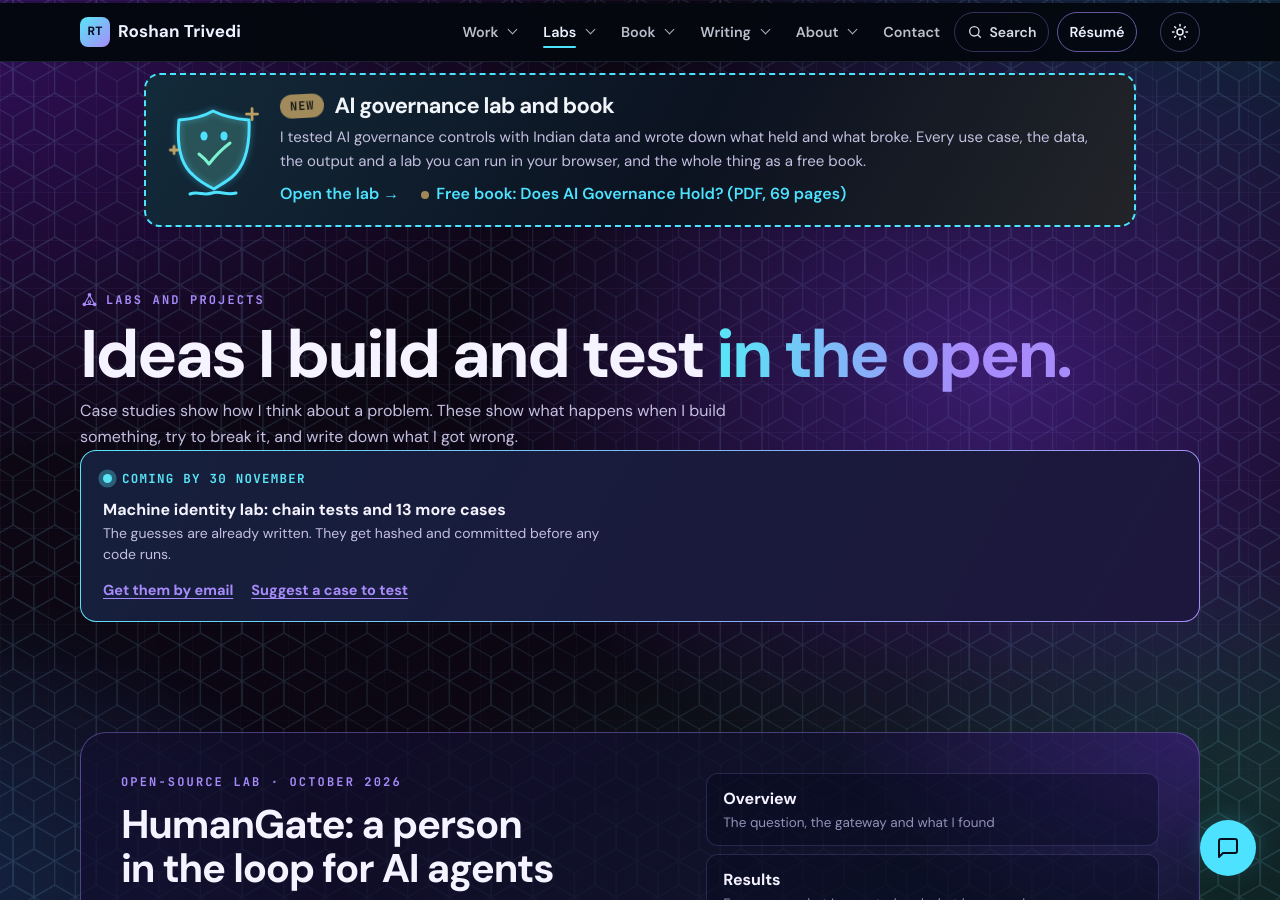
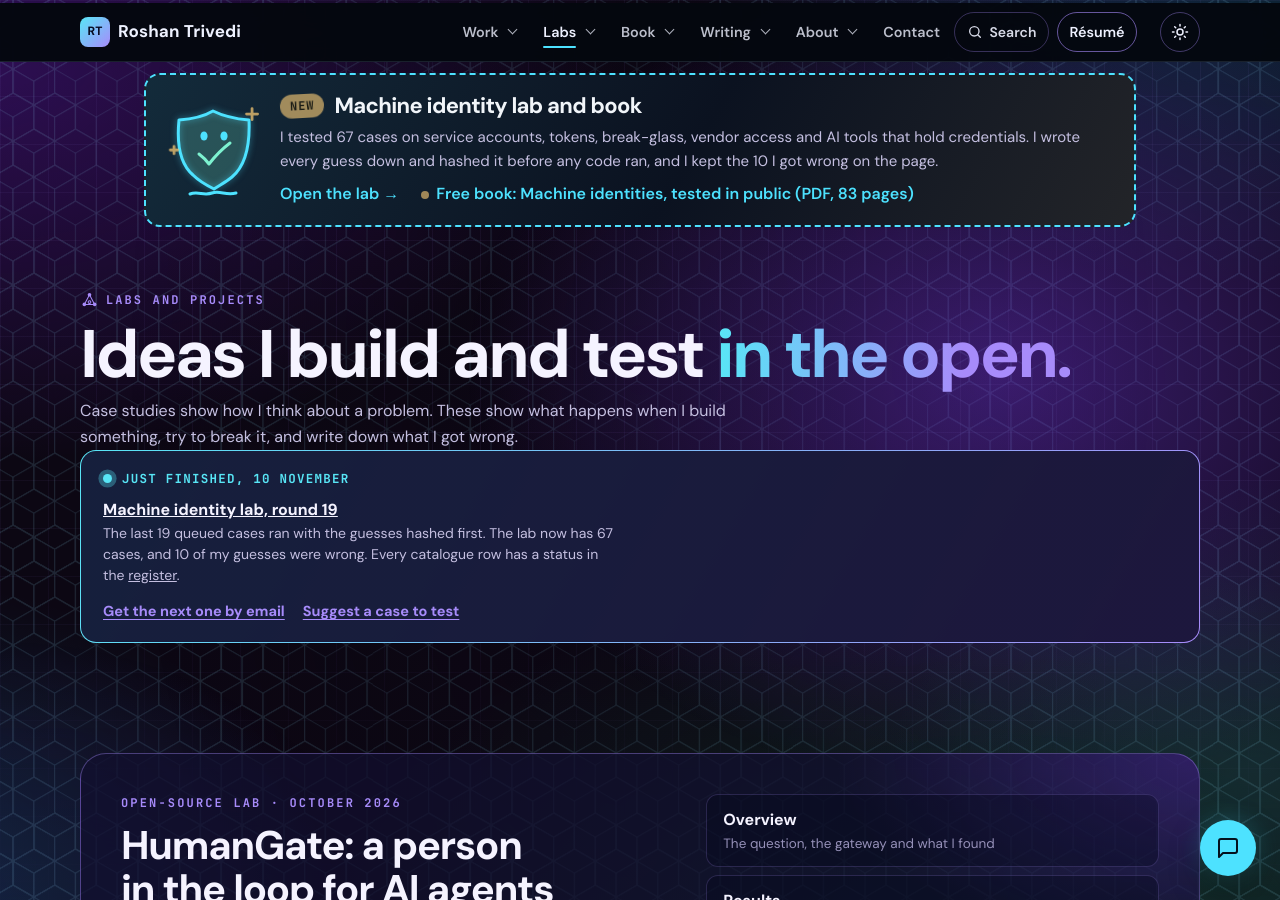
Before and after one commit to trivediroshan1-ui/trivediroshan1-ui.github.io, a Jekyll site: the page labs/index.html, which Jekyll copies as it is, in a window 1280 px wide and 900 px high. Built offline with Jekyll 4.4.1, drawn with Linux system fonts in a browser that asks for light colours.

Commit message:
Site review batch 3: stale "coming by 30 November" box and labs banner (#90)

```diff
--- a/case-studies/index.html
+++ b/case-studies/index.html
@@ -269,11 +269,11 @@
         <p class="dek">Public-safe write-ups from real product and architecture work: privileged access, non-human identity, secrets, compliance mapping, and where agentic AI is changing the threat model.</p>
       </header>
       <aside class="soon" aria-labelledby="soon-t">
-          <p class="soon-k" id="soon-t"><i aria-hidden="true"></i>Coming by 30 November</p>
+          <p class="soon-k" id="soon-t"><i aria-hidden="true"></i>Just finished, 10 November</p>
           <ul>
-            <li><b>Machine identity lab: chain tests and 13 more cases</b><span>The guesses are already written. They get hashed and committed before any code runs.</span></li>
+            <li><b><a href="/nhi-lab/round-19/">Machine identity lab, round 19</a></b><span>The last 19 queued cases ran with the guesses hashed first. The lab now has 67 cases, and 10 of my guesses were wrong. Every catalogue row has a status in the <a href="/nhi-lab/register/">register</a>.</span></li>
           </ul>
-          <p class="soon-acts"><a href="https://buttondown.com/trivedi">Get them by email</a><a href="/talk/?why=feedback&amp;which=the%20machine%20identity%20lab">Suggest a case to test</a></p>
+          <p class="soon-acts"><a href="https://buttondown.com/trivedi">Get the next one by email</a><a href="/talk/?why=feedback&amp;which=the%20machine%20identity%20lab">Suggest a case to test</a></p>
         </aside>
 
       <div class="filters" role="group" aria-label="Filter case studies"><button type="button" class="chip is-on" data-filter="all" aria-pressed="true">All</button><button type="button" class="chip" data-filter="ai" aria-pressed="false" style="--c:#4de2ff">AI & Agentic</button><button type="button" class="chip" data-filter="pam" aria-pressed="false" style="--c:#7df2d0">Privileged Access</button><button type="button" class="chip" data-filter="gov" aria-pressed="false" style="--c:#f7c873">Governance</button><button type="button" class="chip" data-filter="platform" aria-pressed="false" style="--c:#c4b5fd">Platform & Architecture</button></div>
--- a/index.html
+++ b/index.html
@@ -177,11 +177,11 @@ html.motion-off *, html.motion-off *::before, html.motion-off *::after { animati
 
       <div class="blinks-top"><div class="wrap">
         <aside class="soon" aria-labelledby="soon-t">
-          <p class="soon-k" id="soon-t"><i aria-hidden="true"></i>Coming by 30 November</p>
+          <p class="soon-k" id="soon-t"><i aria-hidden="true"></i>Just finished, 10 November</p>
           <ul>
-            <li><b>Machine identity lab: chain tests and 13 more cases</b><span>The guesses are already written. They get hashed and committed before any code runs.</span></li>
+            <li><b><a href="/nhi-lab/round-19/">Machine identity lab, round 19</a></b><span>The last 19 queued cases ran with the guesses hashed first. The lab now has 67 cases, and 10 of my guesses were wrong. Every catalogue row has a status in the <a href="/nhi-lab/register/">register</a>.</span></li>
           </ul>
-          <p class="soon-acts"><a href="https://buttondown.com/trivedi">Get them by email</a><a href="/talk/?why=feedback&amp;which=the%20machine%20identity%20lab">Suggest a case to test</a></p>
+          <p class="soon-acts"><a href="https://buttondown.com/trivedi">Get the next one by email</a><a href="/talk/?why=feedback&amp;which=the%20machine%20identity%20lab">Suggest a case to test</a></p>
         </aside>
         <div class="bl-head"><h2>Labs: tested in public</h2><a href="/labs/">All labs &rarr;</a></div>
         <ul class="blinks" aria-label="Labs and case studies">
--- a/labs/index.html
+++ b/labs/index.html
@@ -41,7 +41,7 @@
     <nav class="hg-sitenav" aria-label="Main"><a class="brand" href="/"><i aria-hidden="true">RT</i><span>Roshan Trivedi</span></a><ul><li><a href="/case-studies/">Work</a></li><li><a href="/labs/" aria-current="page">Labs</a></li><li><a href="/book/">Book</a></li><li><a href="/writing/">Writing</a></li><li><a href="/about/">About</a></li><li class="ct"><a href="/#contact">Contact</a></li><li class="res"><a href="/resume/">R&eacute;sum&eacute;</a></li></ul></nav>
 <div class="sky" aria-hidden="true"></div>
     <main id="main">
-      <div class="newlab-top"><div class="wrap"><div class="newlab"><svg class="doodle" viewBox="0 0 96 96" aria-hidden="true" focusable="false"><path class="fill" d="M48 10 C60 15 70 17 82 18 C83 40 80 62 66 74 C60 79 54 83 48 86 C40 82 33 78 27 72 C14 60 12 38 14 18 C28 17 38 15 48 10Z"/><path class="ink shield" d="M47 9 C59 15 71 17 83 18 C84 41 80 63 66 75 C60 80 54 83 48 87 C40 83 33 79 27 73 C13 61 11 38 13 18 C27 17 37 15 47 9Z"/><g class="eyes"><ellipse class="eye" cx="38" cy="34" rx="3.6" ry="4.6"/><ellipse class="eye" cx="58" cy="34" rx="3.6" ry="4.6"/></g><path class="ink tick" d="M33 52 C37 55 40 58 43 62 C50 53 56 47 64 41"/><path class="ink" d="M24 92 C32 89 38 94 46 91 C54 88 60 94 70 91"/><path class="spark" d="M86 6 L86 18 M80 12 L92 12"/><path class="spark b" d="M8 44 L8 52 M4 48 L12 48"/></svg><div><div class="t"><span class="newpill">New</span><h3>AI governance lab and book</h3></div><p>I tested AI governance controls with Indian data and wrote down what held and what broke. Every use case, the data, the output and a lab you can run in your browser, and the whole thing as a free book.</p><span class="links"><a class="go stretch" href="/ai-governance-lab/">Open the lab &rarr;</a><a class="go book" href="/assets/ai-governance-lab-book.pdf">Free book: Does AI Governance Hold? (PDF, 69 pages)</a></span></div></div>
+      <div class="newlab-top"><div class="wrap"><div class="newlab"><svg class="doodle" viewBox="0 0 96 96" aria-hidden="true" focusable="false"><path class="fill" d="M48 10 C60 15 70 17 82 18 C83 40 80 62 66 74 C60 79 54 83 48 86 C40 82 33 78 27 72 C14 60 12 38 14 18 C28 17 38 15 48 10Z"/><path class="ink shield" d="M47 9 C59 15 71 17 83 18 C84 41 80 63 66 75 C60 80 54 83 48 87 C40 83 33 79 27 73 C13 61 11 38 13 18 C27 17 37 15 47 9Z"/><g class="eyes"><ellipse class="eye" cx="38" cy="34" rx="3.6" ry="4.6"/><ellipse class="eye" cx="58" cy="34" rx="3.6" ry="4.6"/></g><path class="ink tick" d="M33 52 C37 55 40 58 43 62 C50 53 56 47 64 41"/><path class="ink" d="M24 92 C32 89 38 94 46 91 C54 88 60 94 70 91"/><path class="spark" d="M86 6 L86 18 M80 12 L92 12"/><path class="spark b" d="M8 44 L8 52 M4 48 L12 48"/></svg><div><div class="t"><span class="newpill">New</span><h3>Machine identity lab and book</h3></div><p>I tested 67 cases on service accounts, tokens, break-glass, vendor access and AI tools that hold credentials. I wrote every guess down and hashed it before any code ran, and I kept the 10 I got wrong on the page.</p><span class="links"><a class="go stretch" href="/nhi-lab/">Open the lab &rarr;</a><a class="go book" href="/nhi-lab/nhi-lab-book.pdf">Free book: Machine identities, tested in public (PDF, 83 pages)</a></span></div></div>
 </div></div>
       <section class="sec" aria-labelledby="labs-title">
         <div class="wrap">
@@ -49,11 +49,11 @@
           <h1 id="labs-title" class="labs-h1">Ideas I build and test <span class="grad">in the open.</span></h1>
           <p class="lede">Case studies show how I think about a problem. These show what happens when I build something, try to break it, and write down what I got wrong.</p>
           <aside class="soon" aria-labelledby="soon-t">
-          <p class="soon-k" id="soon-t"><i aria-hidden="true"></i>Coming by 30 November</p>
+          <p class="soon-k" id="soon-t"><i aria-hidden="true"></i>Just finished, 10 November</p>
           <ul>
-            <li><b>Machine identity lab: chain tests and 13 more cases</b><span>The guesses are already written. They get hashed and committed before any code runs.</span></li>
+            <li><b><a href="/nhi-lab/round-19/">Machine identity lab, round 19</a></b><span>The last 19 queued cases ran with the guesses hashed first. The lab now has 67 cases, and 10 of my guesses were wrong. Every catalogue row has a status in the <a href="/nhi-lab/register/">register</a>.</span></li>
           </ul>
-          <p class="soon-acts"><a href="https://buttondown.com/trivedi">Get them by email</a><a href="/talk/?why=feedback&amp;which=the%20machine%20identity%20lab">Suggest a case to test</a></p>
+          <p class="soon-acts"><a href="https://buttondown.com/trivedi">Get the next one by email</a><a href="/talk/?why=feedback&amp;which=the%20machine%20identity%20lab">Suggest a case to test</a></p>
         </aside>
         </div>
       </section>
```
